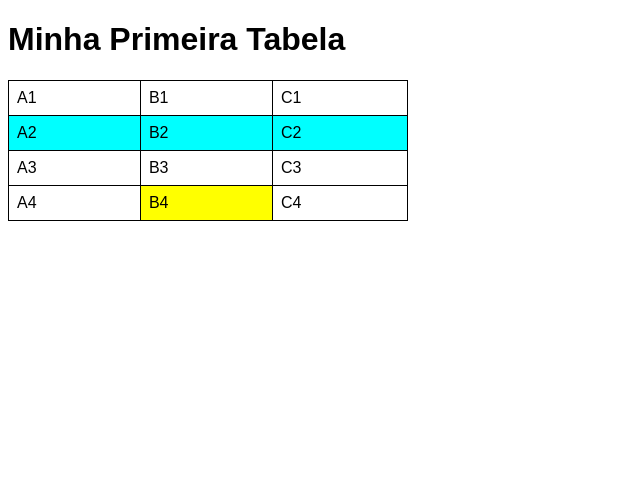
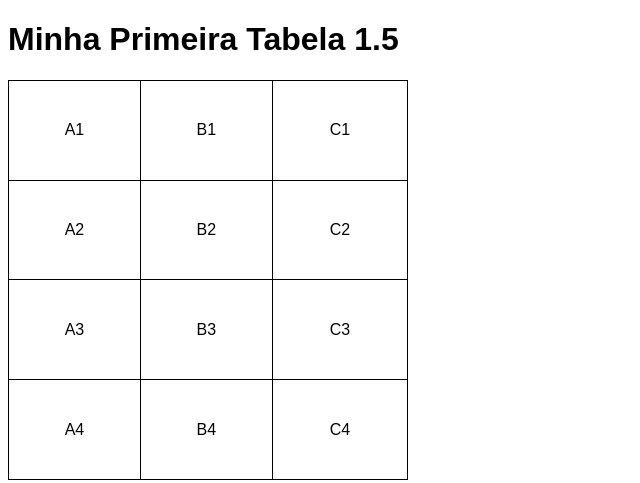
Before and after one commit to directoreduardo/html-css, a plain HTML site: page exercicios/ex023/tabela01.5.html in a window 1280 px wide. Shown: the whole page, without its empty margins (0-640 px from the left). Drawn offline with Linux system fonts and the light colour scheme.

Commit message:
atualizado 1.5

```diff
--- a/exercicios/ex023/tabela01.5.html
+++ b/exercicios/ex023/tabela01.5.html
@@ -11,22 +11,20 @@
         }
         table{
             width: 400px;
+            height: 400px;
             border-collapse: collapse;
-        }
-        tr.linha{
-            background-color: aqua;
         }
         td{
             border: 1px solid black;
             padding: 8px;
+            text-align: center; /*Alinhamento horizontal*/
+            vertical-align:  middle; /* top, midel, bottom*/
         }
-        td.dado{
-            background-color: yellow;
-        }
+
     </style>
 </head>
 <body>
-    <h1>Minha Primeira Tabela</h1>
+    <h1>Minha Primeira Tabela 1.5</h1>
     <!--
         Hierariquia de TABELAS (simples)
         TABLE = tabela
@@ -40,7 +38,7 @@
             <td>B1</td>
             <td>C1</td>
         </tr>
-        <tr class="linha"> <!--Segunda-->
+        <tr> <!--Segunda-->
             <td>A2
             <td>B2
             <td>C2
@@ -51,7 +49,7 @@
         </tr>
         <tr> <!--Quarta-->
             <td>A4</td>
-            <td class="dado">B4</td>
+            <td>B4</td>
             <td>C4</td>
         </tr>
     </table>
```
